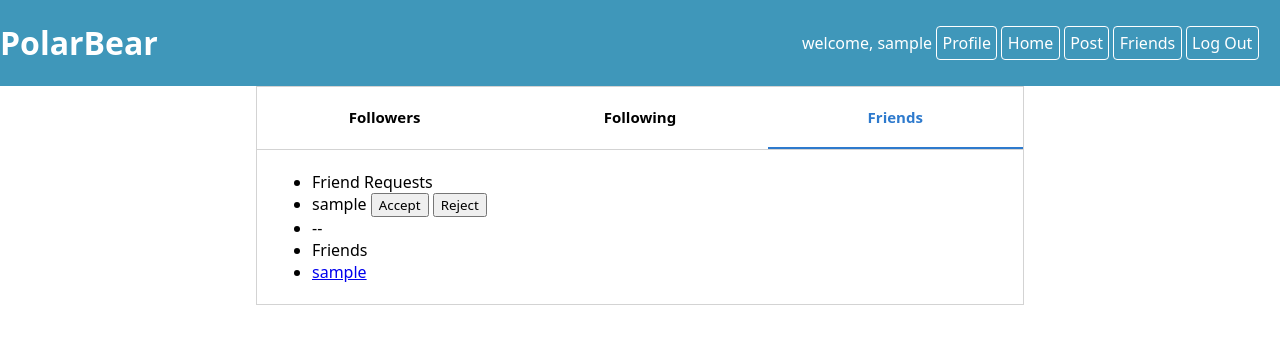
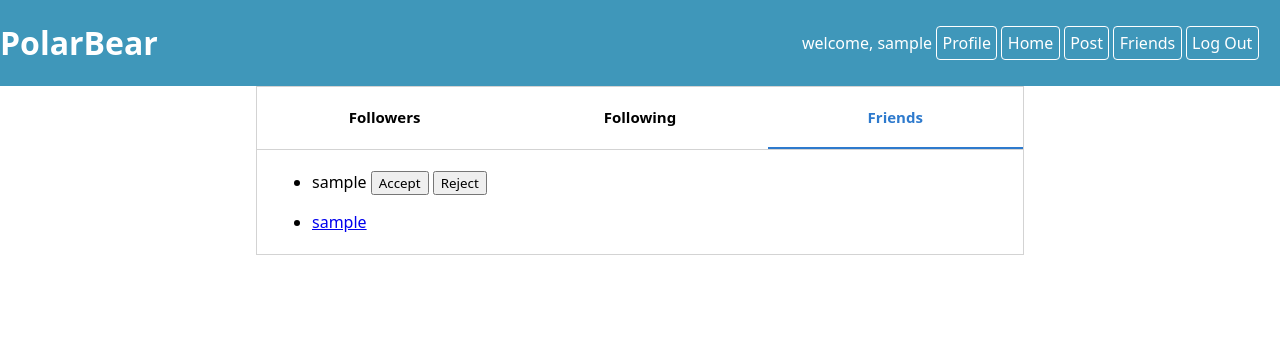
Before and after one commit to petelliott/CMPUT404-project, a Django app: template users/templates/users/friends.html in a window 1280 px wide. Shown: the top 344 px of the page. Run offline with Django 3.2, Linux system fonts and the light colour scheme; a user stored in the database is signed in; tables that the repository leaves empty hold one stand-in row (values such as "Sample post"); the template is opened without the code that fills it: values that come from a table or form of the project are taken from there, most other values are stand-ins (such as "Sample title", 1, 10 or a date in 2020).

Commit message:
Put friend requests and reiends in separate lists

```diff
--- a/users/templates/users/friends.html
+++ b/users/templates/users/friends.html
@@ -16,7 +16,6 @@
         <div class="friends">
             <ul>
             {% if author and author.user == user and freqs|length  > 0 %}
-                <li>Friend Requests</li>
                 {% for freq in freqs %}
                 <li>
                     <form action="{% url 'profile' freq.pk %}" method="post">
@@ -27,15 +26,15 @@
                     </form>
                 </li>
                 {% endfor %}
-                <li>--</li>
-                <li>Friends</li>
             {% endif %}
+            </ul>
 
-
+            <ul>
             {% for f in friends %}
                 <li><a href={% url 'profile' f.pk %}>{{f.user.username}}</a></li>
             {% endfor %}
             </ul>
+
         </div>
     </div>
 
```
